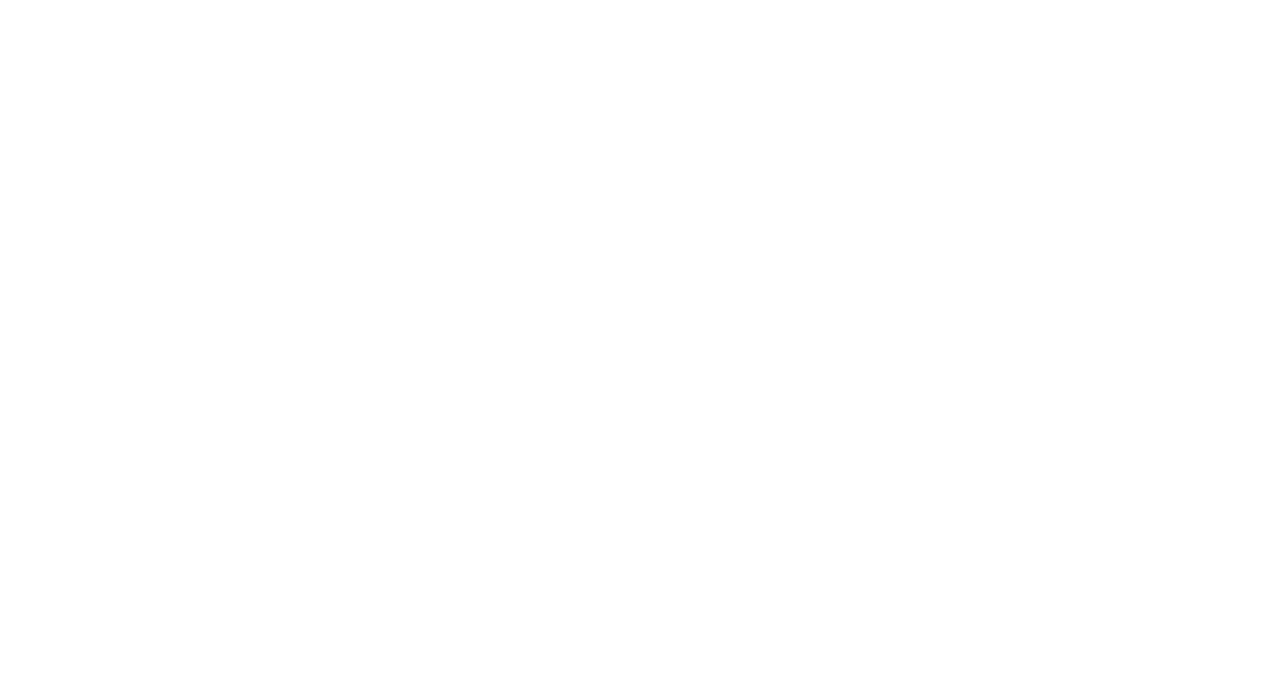
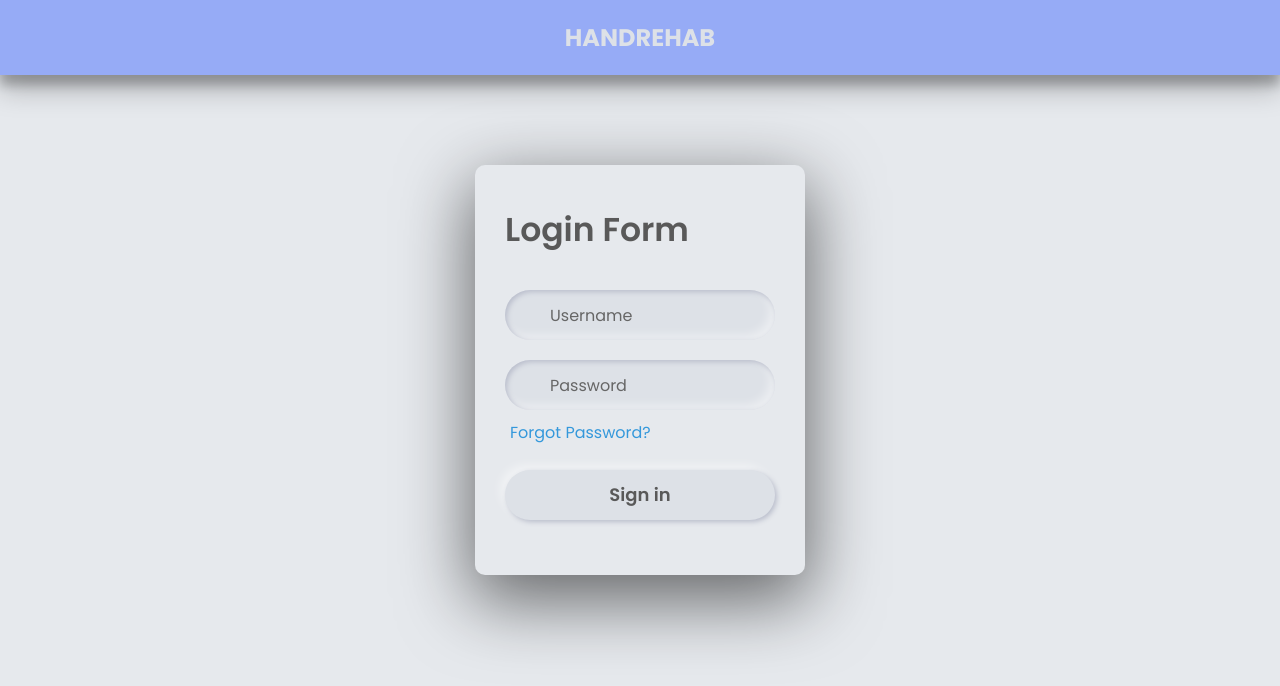
Before and after one commit to HandRehab/handrehab_frontend, a React (Create React App) app: page /Login in a window 1280 px wide. Before the commit this address had no page. Shown: the top 686 px of the page. Built offline with nearby package versions, Linux system fonts and the light colour scheme.

Commit message:
routing mechanism tested

```diff
--- a/src/App.js
+++ b/src/App.js
@@ -18,8 +18,9 @@
 
     <Routes>
     {/* Login Route <BackButton></BackButton>  */}
+    <Route path="/Login" element={<Login/>}/>
     <Route path="/" element={<Home/>}/>
-    {/*<Route path="/Login" element={<Login/>}/>*/}
+
     <Route path="/About" element={<About/>}/>
     <Route path="/Contact" element={<Contact/>}/>
     <Route path="/Assessment" element={<Assessment/>}/>
--- a/src/components/login-page/LoginPage.js
+++ b/src/components/login-page/LoginPage.js
@@ -1,37 +1,56 @@
 import React from 'react';
+import { useNavigate } from 'react-router-dom';
 import './LoginStyles.css';
 
 const LoginPage = () => {
+  const navigate = useNavigate();
+
+  const handleLogin = () => {
+    // Perform login logic here
+    // For now, let's simulate a successful login and navigate to PatientHome
+    // Replace the following line with your actual login logic
+    // For example, you might want to call an authentication API
+    const isLoginSuccessful = true;
+
+    if (isLoginSuccessful) {
+      // Navigate to the PatientHome component
+      navigate('/PatientHome');
+    }
+  };
+
   return (
-    <div className="login-bg"> {/* Apply the specific class to the body element */}
+    <>
+      <div className='nav-login'>
+        <div className='heading'>
+          <a href="#" className='head'>HANDREHAB</a>
+        </div>
+      </div>
+      <div className='login'>
         <div className="content">
           <div className="text">
             Login Form
           </div>
           <form action="#">
-            <div class="field">
-               <input type="text" required/>
-               <span class="fas fa-user"></span>
+            <div className="field">
+              <input type="text" className="username" required/>
+              <span className="fas fa-user"></span>
               <label>Username</label>
             </div>
-            <div class="field">
+            <div className="field">
               <input type="password" required/>
-               <span class="fas fa-lock"></span>
+              <span className="fas fa-lock"></span>
               <label>Password</label>
             </div>
-            <div class="forgot-pass">
+            <div className="forgot-pass">
               <a href="#">Forgot Password?</a>
             </div>
-            <button >Sign in</button>
-            <div class="sign-up">
-               Not a member?
-               <a href="#">signup now</a>
-            </div>
+            <button type="button" onClick={handleLogin}>Sign in</button>
+
           </form>
         </div>
       </div>
+    </>
+  );
+};
 
-  )
-}
-
-export default LoginPage
+export default LoginPage;
--- a/src/components/login-page/LoginStyles.css
+++ b/src/components/login-page/LoginStyles.css
@@ -10,8 +10,33 @@
 html, body {
   height: 100%;
 }
+body{
+  background-color: #e6e9ed;
+}
+.head{
+  font-size: x-large;
+  font-weight: 700;
+  color: #dde1e7;
+
+}
+.heading{
+  display: flex;
+  justify-content: center;
+  align-content: center;
+  padding: 20px;
+  background-color: #96ABF6;
+  box-shadow: rgba(0, 0, 0, 0.25) 0px 14px 28px, rgba(0, 0, 0, 0.22) 0px 10px 10px;
+}
 
 
+.login{
+  display: flex;
+  justify-content: center;
+  align-content: center;
+  padding-top: 90px;
+
+
+}
 .login-bg {
   display: grid;
   place-items: center;
@@ -26,8 +51,9 @@
 .content {
   width: 330px;
   padding: 40px 30px;
+  box-shadow: rgba(0, 0, 0, 0.56) 0px 22px 70px 4px;
   border-radius: 10px;
-  background: linear-gradient(to left, #77a0de, #ffffff); /* Gradient background */
+  background-color: #e6e9ed;
 }
 
 .content .text {
```
Lines whose indentation alone changed are shown as unchanged.
